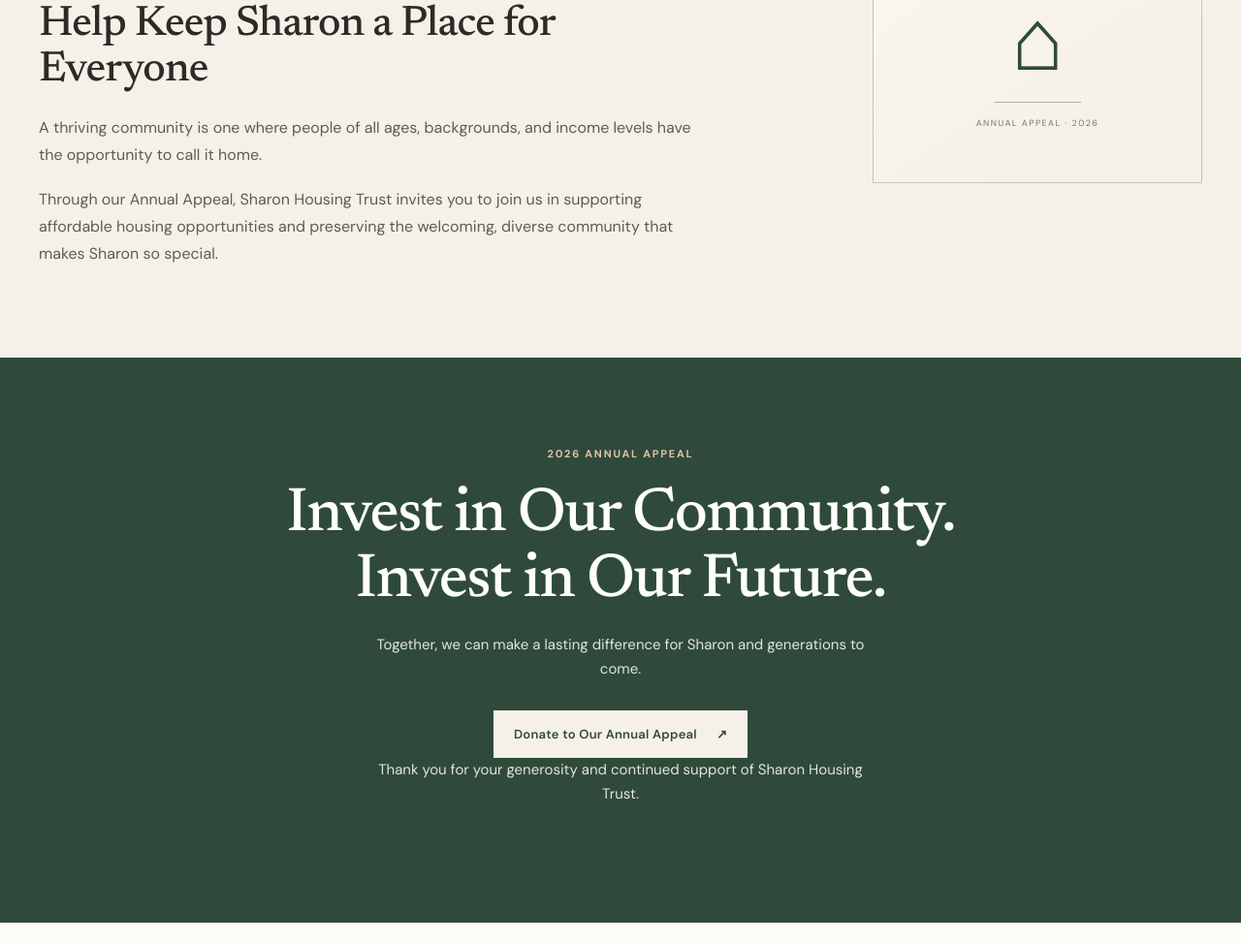
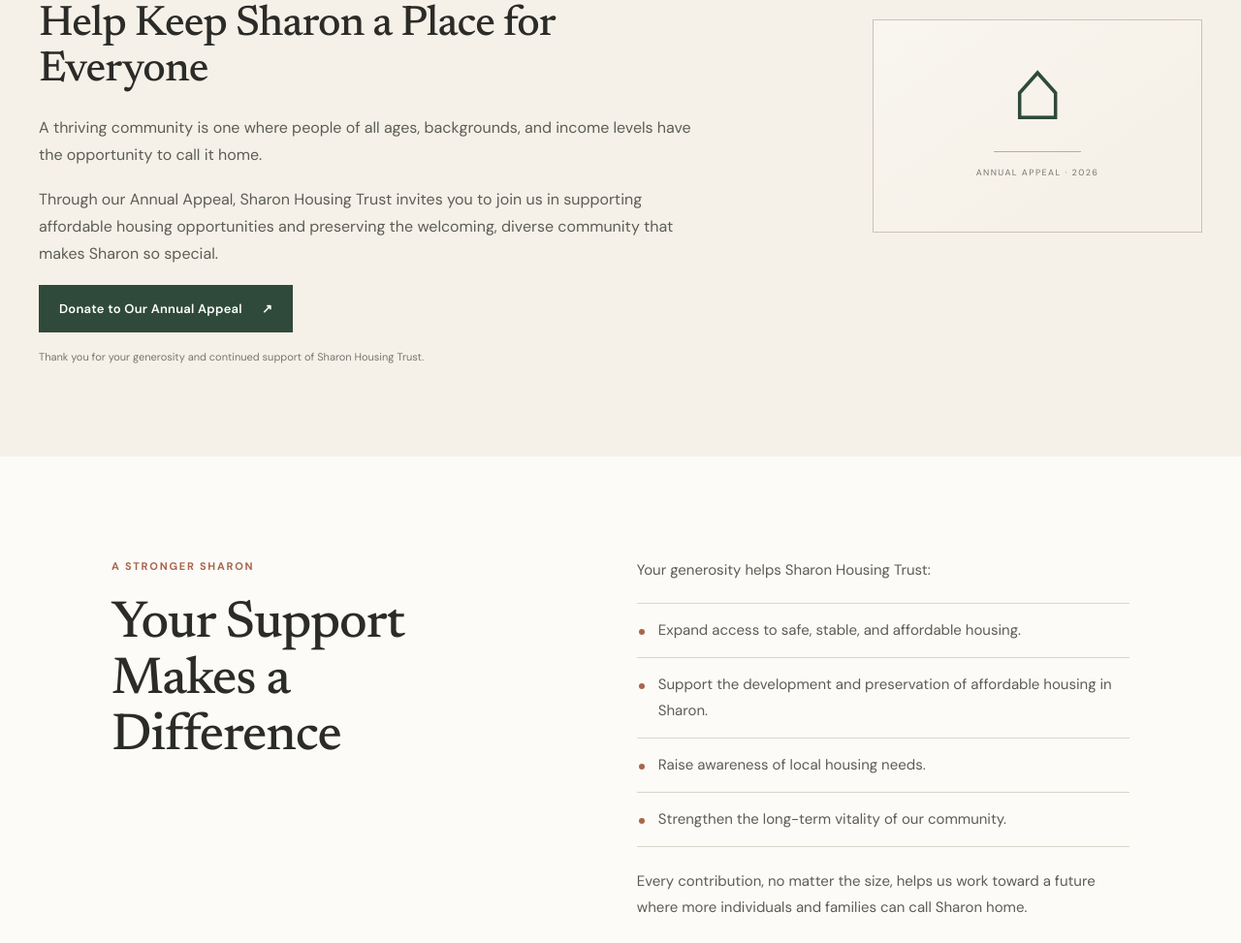
Before and after one commit to tressa-montelli/housing-site-preview-2026, a plain HTML site: page annual-appeal.html in a window 1280 px wide. Shown: the part 298-1271 px from the top of the page at 97% size. Drawn offline with Linux system fonts and the light colour scheme.

Commit message:
Move Annual Appeal donation button into intro

```diff
--- a/annual-appeal.html
+++ b/annual-appeal.html
@@ -32,18 +32,10 @@
         <h2>Help Keep Sharon a Place for Everyone</h2>
         <p>A thriving community is one where people of all ages, backgrounds, and income levels have the opportunity to call it home.</p>
         <p>Through our Annual Appeal, Sharon Housing Trust invites you to join us in supporting affordable housing opportunities and preserving the welcoming, diverse community that makes Sharon so special.</p>
+        <a class="button" href="https://www.paypal.com/donate/?hosted_button_id=STNRH8NM69HXE" target="_blank" rel="noopener noreferrer">Donate to Our Annual Appeal <span aria-hidden="true">↗</span></a>
+        <p class="donate-method-note">Thank you for your generosity and continued support of Sharon Housing Trust.</p>
       </div>
       <div class="donate-intro-mark" aria-hidden="true"><span>⌂</span><i></i><small>Annual Appeal · 2026</small></div>
-    </section>
-
-    <section class="support annual-appeal-cta" aria-labelledby="annual-appeal-cta-title">
-      <div class="support-inner">
-        <p class="eyebrow eyebrow-light">2026 Annual Appeal</p>
-        <h2 id="annual-appeal-cta-title">Invest in Our Community. Invest in Our Future.</h2>
-        <p>Together, we can make a lasting difference for Sharon and generations to come.</p>
-        <a class="button button-cream" href="https://www.paypal.com/donate/?hosted_button_id=STNRH8NM69HXE" target="_blank" rel="noopener noreferrer">Donate to Our Annual Appeal <span aria-hidden="true">↗</span></a>
-        <p class="appeal-thanks">Thank you for your generosity and continued support of Sharon Housing Trust.</p>
-      </div>
     </section>
 
     <section class="annual-support section-pad" aria-labelledby="support-title">
--- a/styles.css
+++ b/styles.css
@@ -229,7 +229,6 @@
 .annual-support-copy ul{list-style:none;margin:18px 0 22px;padding:0;border-top:1px solid var(--line)}
 .annual-support-copy li{position:relative;padding:14px 0 14px 22px;border-bottom:1px solid var(--line)}
 .annual-support-copy li::before{content:"";position:absolute;left:2px;top:26px;width:6px;height:6px;border-radius:50%;background:var(--clay)}
-.annual-appeal-cta .appeal-thanks{margin:27px auto 0;color:#e1e5df;font-size:13px}
 @media(max-width:900px){
   .donate-intro{grid-template-columns:1fr .35fr;gap:6%;padding-top:65px;padding-bottom:65px}
   .donate-intro-mark{height:190px}
```
